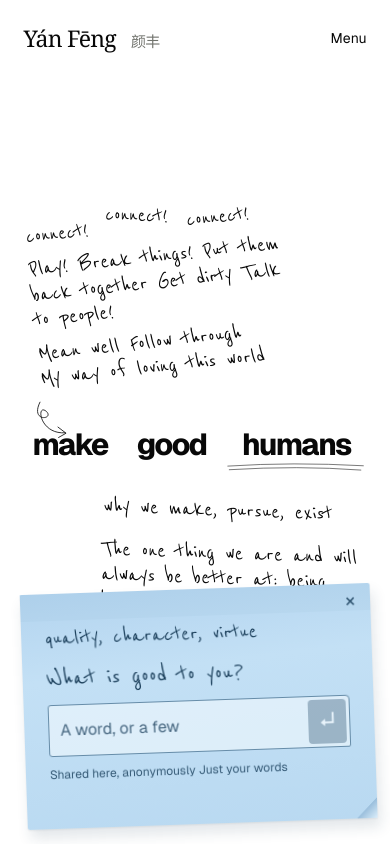
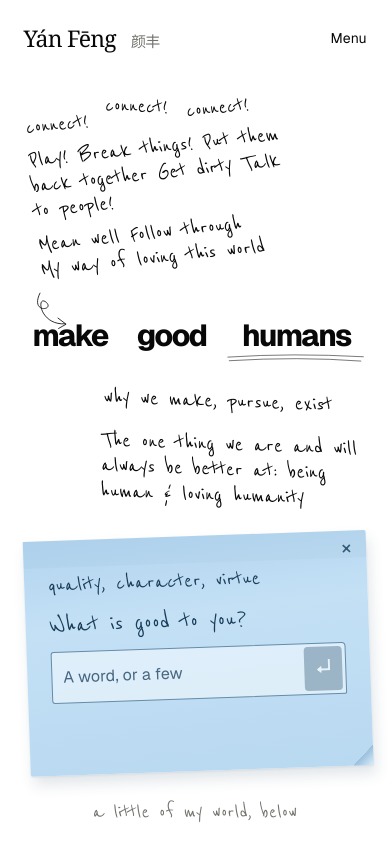
Before and after one commit to WudingRoad1145/WudingRoad1145.github.io, a Next.js app in the folder my-app/: page / in a window 390 px wide. Shown: the top 844 px of the page. Built offline with nearby package versions, Linux system fonts and the light colour scheme.

Commit message:
Anchor the Good note and animate the runner keepsake

```diff
--- a/my-app/src/app/globals.css
+++ b/my-app/src/app/globals.css
@@ -1849,10 +1849,37 @@ p {
     drop-shadow(0 3px 0 #fff) drop-shadow(0 -3px 0 #fff)
     drop-shadow(3px 7px 5px #51422d20);
 }
+@keyframes runner-wiggle {
+  0%,
+  100% {
+    transform: translate(0, 0) rotate(0deg);
+  }
+  25% {
+    transform: translate(-3px, -5px) rotate(-3deg);
+  }
+  50% {
+    transform: translate(0, 1px) rotate(0deg);
+  }
+  75% {
+    transform: translate(3px, -5px) rotate(3deg);
+  }
+}
+.desk-runner > img.runner-moving {
+  transform-origin: 55% 65%;
+  animation: runner-wiggle 0.4s ease-in-out 6;
+}
+.desk-runner:active > img {
+  animation-play-state: paused;
+}
+@media (prefers-reduced-motion: reduce) {
+  .desk-runner > img.runner-moving {
+    animation: none;
+  }
+}
 .keepsakes-section .desk-runner > .runner-tag {
   position: absolute;
   right: -5%;
-  bottom: 17%;
+  bottom: 30%;
   width: 85%;
   padding: 12px 8px;
   background: #edb5be;
@@ -1950,7 +1977,7 @@ p {
   .keepsakes-section .desk-runner > .runner-tag {
     font-size: clamp(17px, 5vw, 26px);
     padding: 10px 5px;
-    bottom: 50px;
+    bottom: 30%;
   }
   .desk-runner .runner-tag small {
     font-size: 16px;
--- a/my-app/src/components/BeliefOpening.module.css
+++ b/my-app/src/components/BeliefOpening.module.css
@@ -288,15 +288,6 @@
   color: #73736d;
   padding-top: 20px;
 }
-.conversation.floating {
-  position: fixed;
-  right: 28px;
-  bottom: 28px;
-  width: min(350px, calc(100vw - 40px));
-  max-height: calc(100dvh - 56px);
-  overflow-y: auto;
-  z-index: 100;
-}
 @keyframes unfold {
   from {
     opacity: 0;
@@ -326,11 +317,6 @@
   }
 }
 @media (max-width: 700px) {
-  .conversation.floating {
-    right: 20px;
-    bottom: 20px;
-    max-height: calc(100dvh - 40px);
-  }
   .opening {
     min-height: calc(100svh - 84px);
     padding: 25px 0 30px;
--- a/my-app/src/components/BeliefOpening.tsx
+++ b/my-app/src/components/BeliefOpening.tsx
@@ -17,7 +17,6 @@ type SharedReply = {
 
 export default function BeliefOpening() {
   const [open, setOpen] = useState(false);
-  const [floating, setFloating] = useState(false);
   const [answer, setAnswer] = useState("");
   const [reply, setReply] = useState<SharedReply | null>(null);
   const [pending, setPending] = useState(false);
@@ -26,7 +25,6 @@ export default function BeliefOpening() {
   const good = useRef<HTMLButtonElement>(null);
   const opening = useRef<HTMLElement>(null);
   const discovered = useRef(false);
-  const previousFocus = useRef<HTMLElement | null>(null);
 
   const rememberNote = useCallback(() => {
     discovered.current = true;
@@ -56,11 +54,6 @@ export default function BeliefOpening() {
         !discovered.current
       ) {
         rememberNote();
-        previousFocus.current =
-          document.activeElement instanceof HTMLElement
-            ? document.activeElement
-            : null;
-        setFloating(true);
         setOpen(true);
       }
     };
@@ -72,9 +65,10 @@ export default function BeliefOpening() {
 
   const dismiss = useCallback(() => {
     setOpen(false);
-    if (floating) previousFocus.current?.focus({ preventScroll: true });
-    else good.current?.focus();
-  }, [floating]);
+    if (document.activeElement?.closest("#good-conversation")) {
+      good.current?.focus({ preventScroll: true });
+    }
+  }, []);
 
   useEffect(() => {
     if (!open) return;
@@ -92,7 +86,6 @@ export default function BeliefOpening() {
 
   function reveal(focus = false) {
     rememberNote();
-    setFloating(false);
     setOpen(true);
     if (focus) requestAnimationFrame(() => input.current?.focus());
   }
@@ -177,7 +170,7 @@ export default function BeliefOpening() {
         <div className={styles.goodSpace}>
           {open && (
             <div
-              className={`${styles.conversation} ${floating ? styles.floating : ""}`}
+              className={styles.conversation}
               id="good-conversation"
               role="region"
               aria-labelledby="good-question"
@@ -209,7 +202,6 @@ export default function BeliefOpening() {
                       maxLength={160}
                       required
                       autoComplete="off"
-                      aria-describedby="sharing-note"
                       disabled={pending}
                     />
                     <button
@@ -224,9 +216,6 @@ export default function BeliefOpening() {
                       {pending ? "↻" : "↵"}
                     </button>
                   </div>
-                  <p className={styles.sharing} id="sharing-note">
-                    Shared here, anonymously Just your words
-                  </p>
                   {error && (
                     <p className={styles.error} role="alert">
                       {error}
@@ -283,11 +272,6 @@ export default function BeliefOpening() {
           </p>
         </div>
       </div>
-      <span className="sr-only" role="status">
-        {open && floating
-          ? "A little question from Yan: what is good to you?"
-          : ""}
-      </span>
       <a href="#my-world" className={styles.below}>
         a little of my world, below
       </a>
--- a/my-app/src/components/PersonalDesk.tsx
+++ b/my-app/src/components/PersonalDesk.tsx
@@ -2,6 +2,7 @@
 import { useRouter } from "next/navigation";
 import { useCallback, useState } from "react";
 import Image from "next/image";
+import RunnerCutout from "./RunnerCutout";
 import Movable from "./Movable";
 import NamePronunciation from "./NamePronunciation";
 import DeskInvitation from "./DeskInvitation";
@@ -121,13 +122,7 @@ export default function PersonalDesk() {
           onOpen={() => router.push("/projects/big-woman")}
           onExplore={uncoverInvitation}
         >
-          <Image
-            src="/images/yan-triathlon-cutout.png"
-            alt="Me smiling and making two peace signs during my first IRONMAN 70.3"
-            width={1024}
-            height={1536}
-            sizes="(max-width: 900px) 35vw, 250px"
-          />
+          <RunnerCutout />
           <span className="runner-spark" aria-hidden="true">
             ✳
           </span>
--- /dev/null
+++ b/my-app/src/components/RunnerCutout.tsx
@@ -0,0 +1,41 @@
+"use client";
+
+import Image from "next/image";
+import { useEffect, useRef, useState } from "react";
+
+export default function RunnerCutout() {
+  const figure = useRef<HTMLImageElement>(null);
+  const [running, setRunning] = useState(false);
+
+  useEffect(() => {
+    const observer = new IntersectionObserver(
+      ([entry]) => {
+        setRunning(entry.isIntersecting && entry.intersectionRatio >= 0.5);
+      },
+      { threshold: 0.5 },
+    );
+    if (figure.current) observer.observe(figure.current);
+    const keepsake = figure.current?.closest("button");
+    const replay = () => setRunning(true);
+    keepsake?.addEventListener("pointerenter", replay);
+    keepsake?.addEventListener("focus", replay);
+    return () => {
+      observer.disconnect();
+      keepsake?.removeEventListener("pointerenter", replay);
+      keepsake?.removeEventListener("focus", replay);
+    };
+  }, []);
+
+  return (
+    <Image
+      ref={figure}
+      className={running ? "runner-moving" : undefined}
+      onAnimationEnd={() => setRunning(false)}
+      src="/images/yan-triathlon-cutout.png"
+      alt="Me smiling and making two peace signs during my first IRONMAN 70.3"
+      width={1024}
+      height={1536}
+      sizes="(max-width: 900px) 35vw, 250px"
+    />
+  );
+}
```
Also changed, not shown: my-app/public/images/triathlon-cutout.md (+2 -0 lines), 1 other file (tests, documents, lock files or other folders).
